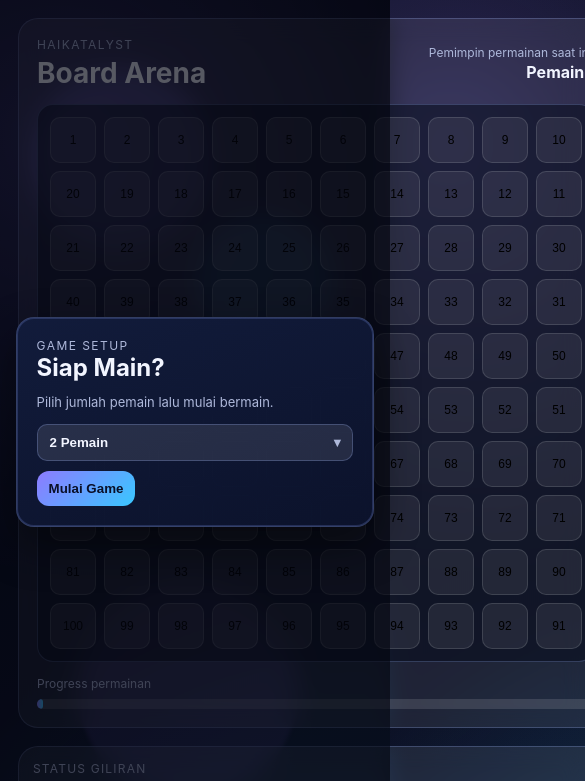
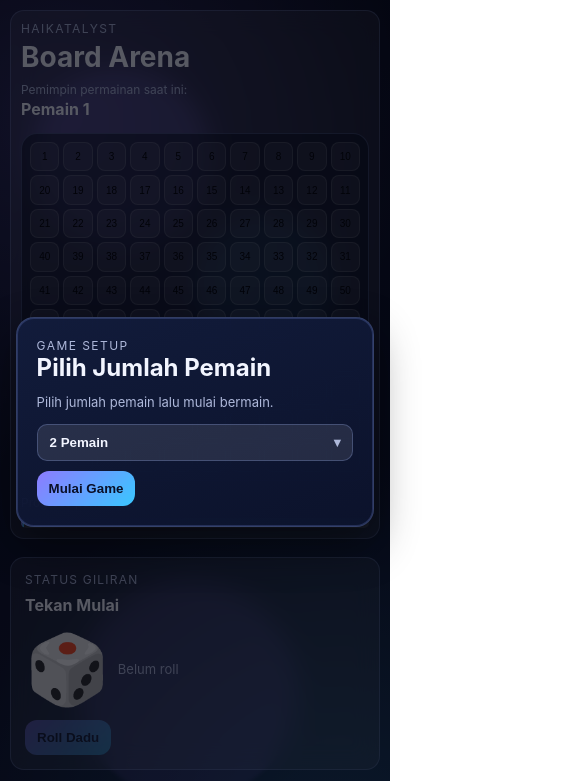
Before and after one commit to avruakeren/haikatalyst, a plain HTML site: page game.html in a window 390 px wide. Shown: the top 781 px of the page, 585 px wide, since content can reach past the window. Drawn offline with Linux system fonts and the light colour scheme.

Commit message:
fix device orientation

```diff
--- a/game.css
+++ b/game.css
@@ -13,7 +13,7 @@
 
 body {
   margin: 0;
-  min-height: 100vh;
+  min-height: 100dvh;
   font-family: 'Inter', -apple-system, BlinkMacSystemFont, 'Segoe UI', sans-serif;
   color: var(--text-main);
   background:
@@ -75,7 +75,7 @@ h1 { margin: 4px 0 0; font-size: 28px; }
 #board {
   position: relative;
   display: grid;
-  grid-template-columns: repeat(10, minmax(46px, 1fr));
+  grid-template-columns: repeat(10, minmax(0px, 1fr));
   gap: 8px;
   padding: 12px;
   border-radius: 16px;
@@ -334,3 +334,46 @@ input, select {
     padding-right: 0;
   }
 }
+
+@media (max-width: 640px) {
+  body {
+    padding: 10px;
+  }
+
+  .board-panel,
+  .glass {
+    border-radius: 14px;
+  }
+
+  .board-panel {
+    padding: 10px;
+  }
+
+  .panel-header {
+    flex-direction: column;
+    align-items: flex-start;
+    gap: 8px;
+  }
+
+  .leader-wrap {
+    text-align: left;
+  }
+
+  #board {
+    gap: 4px;
+    padding: 8px;
+  }
+
+  .block {
+    border-radius: 8px;
+    font-size: 10px;
+  }
+
+  #info {
+    font-size: 16px;
+  }
+
+  #dice {
+    font-size: 68px;
+  }
+}
--- a/game.html
+++ b/game.html
@@ -16,7 +16,7 @@
   <div id="startPopup" class="overlay">
     <div class="popup-card start-card">
       <p class="eyebrow">Game Setup</p>
-      <h2>Siap Main?</h2>
+      <h2>Pilih Jumlah Pemain</h2>
       <p class="subtext">Pilih jumlah pemain lalu mulai bermain.</p>
       <div id="playerSelect" class="player-select" data-value="2">
         <button id="playerSelectTrigger" class="player-select-trigger" type="button" aria-haspopup="listbox" aria-expanded="false" aria-labelledby="playerSelectLabel">
```
